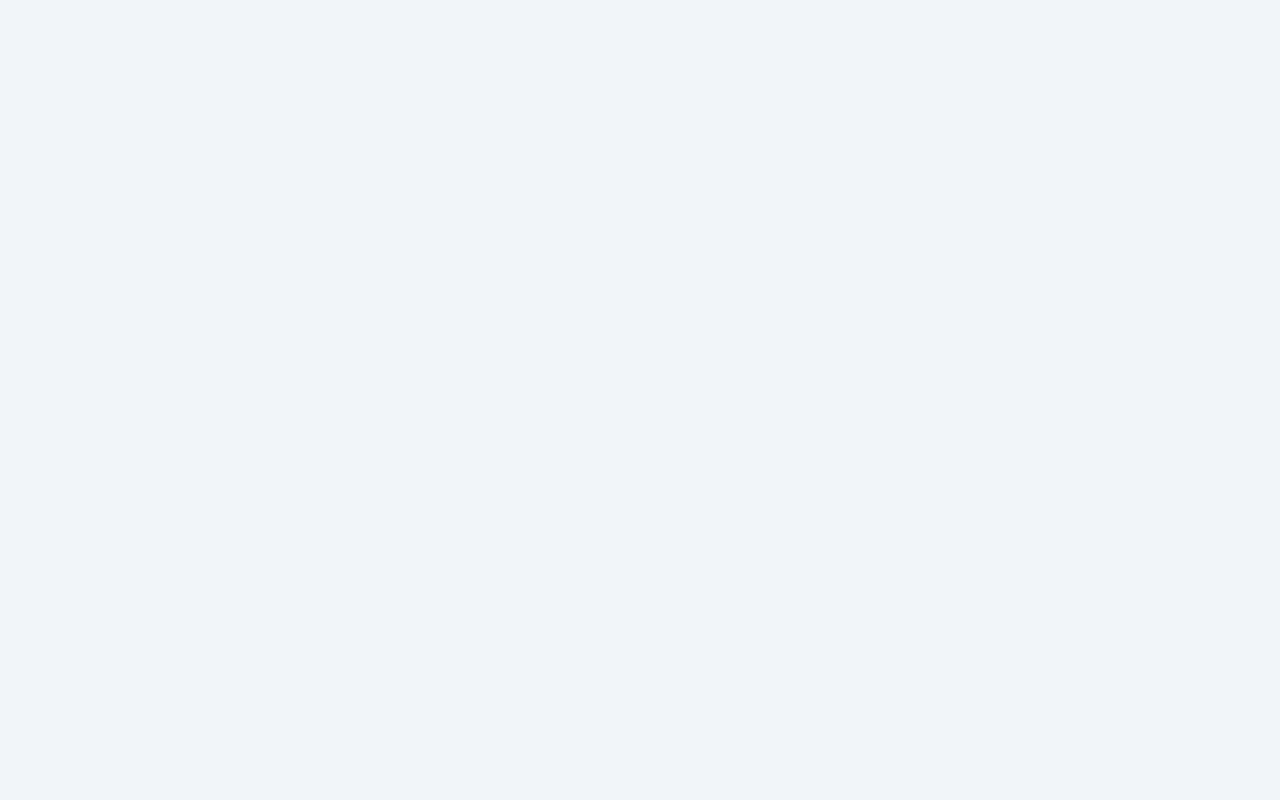
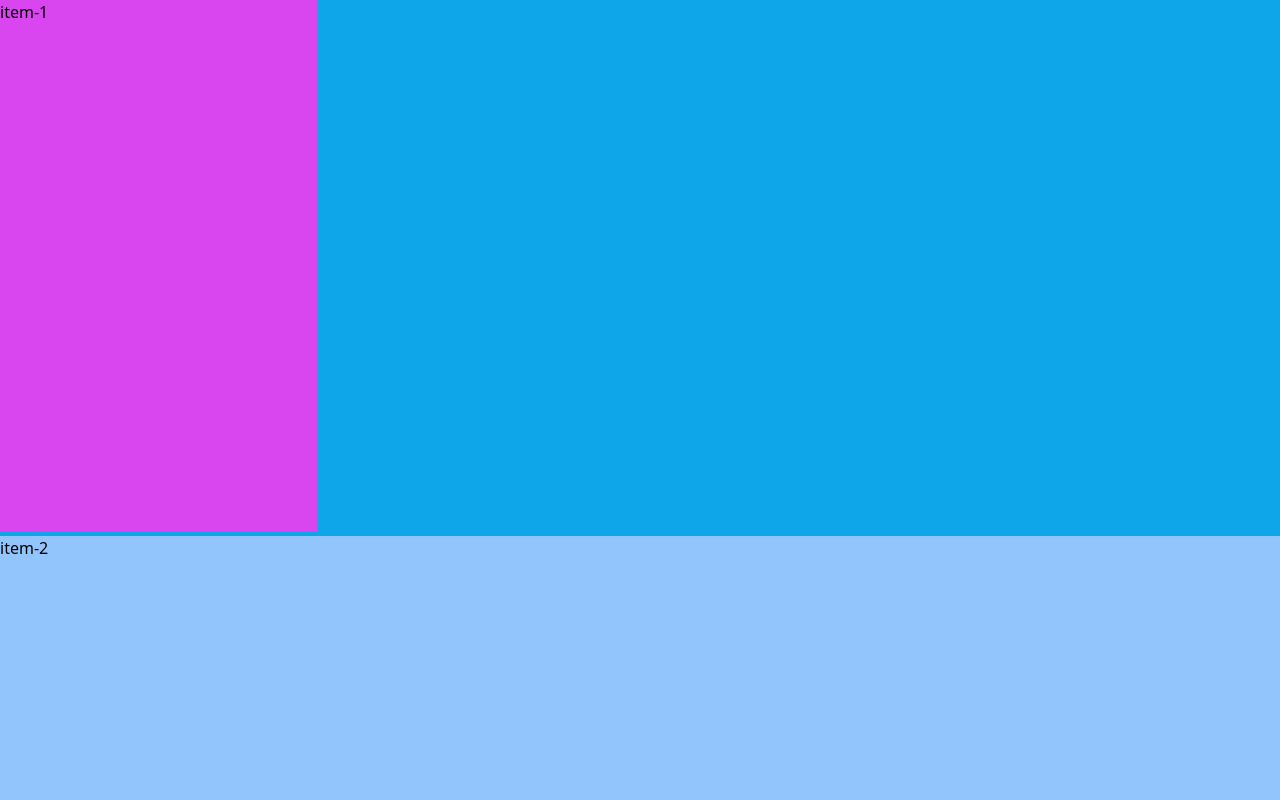
Before and after one commit to nelsonalgarve/tailwind-grid-layout, a website: page src/index.html in a window 1280 px wide. Drawn offline with Linux system fonts and the light colour scheme.

Commit message:
Position et taille des éléments d'une grille

```diff
--- a/src/index.html
+++ b/src/index.html
@@ -7,7 +7,12 @@
     <link href="./output.css" rel="stylesheet" />
 </head>
 
-<body class="min-h-screen bg-slate-100 flex flex-col">
+<body class="h-screen">
+    <div class="grid h-screen bg-sky-500 grid-cols-4 grid-rows-3 gap-1">
+        <div class="bg-fuchsia-500 col-start-0 col-start-1 row-start-1 row-end-3">item-1</div>
+        <div class="bg-blue-300 col-start-1 col-span-4">item-2</div>
+
+    </div>
 
 </body>
 
```
Also changed, not shown: src/output.css.
